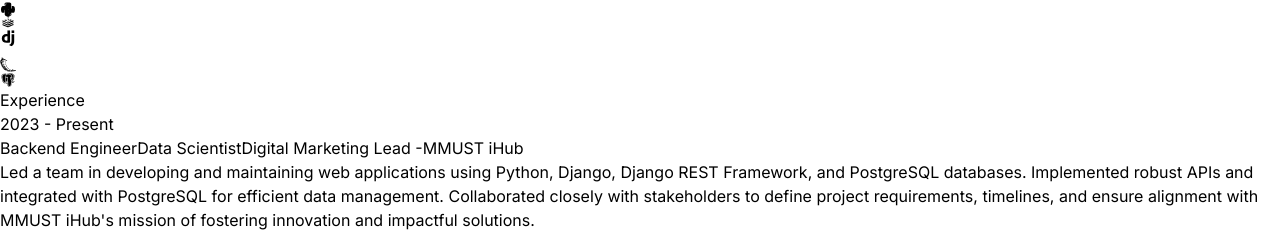
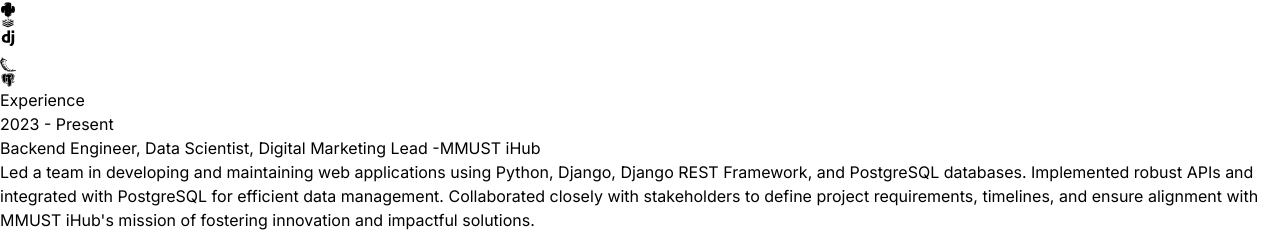
Before and after one commit to SebbieMzingKe/Seb-Portfolio, a React (Vite) app: page / in a window 1280 px wide. Shown: the part 1336-1568 px from the top of the page. Built offline with nearby package versions, Linux system fonts and the light colour scheme.

Commit message:
fix spacing

```diff
--- a/src/constants/index.js
+++ b/src/constants/index.js
@@ -10,7 +10,7 @@ export const ABOUT_TEXT = `I am a passionate Software Engineer with a strong fou
 export const EXPERIENCES = [
   {
     year: "2023 - Present",
-    role: ["Backend Engineer", "Data Scientist", "Digital Marketing Lead"],
+    role: ["Backend Engineer, Data Scientist, Digital Marketing Lead"],
     company: "MMUST iHub",
     description: `Led a team in developing and maintaining web applications using Python, Django, Django REST Framework, and PostgreSQL databases. Implemented robust APIs and integrated with PostgreSQL for efficient data management. Collaborated closely with stakeholders to define project requirements, timelines, and ensure alignment with MMUST iHub's mission of fostering innovation and impactful solutions.`,
     technologies: ["Python", "Django", "Djangorest", "PostgreSQL"],
```
